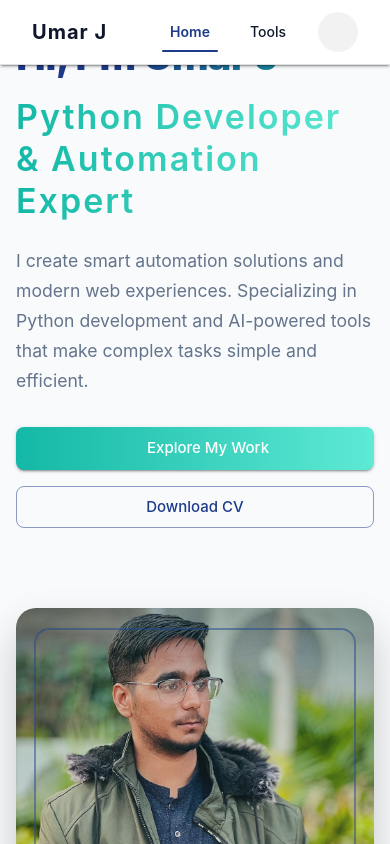
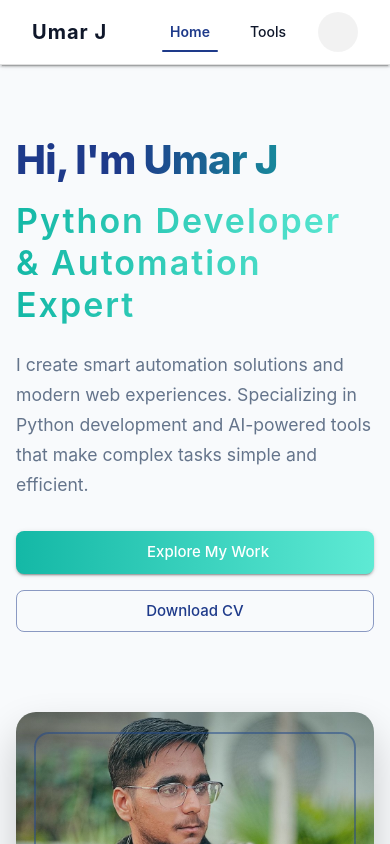
Before and after one commit to umarJ-max/portfolio-web, a React (Vite) app: page / in a window 390 px wide. Shown: the top 844 px of the page. Built offline with nearby package versions, Linux system fonts and the light colour scheme; some icons are missing.

Commit message:
fix: adjusted mobile view padding to prevent content overlap with navigation bar

```diff
--- a/src/pages/Home.jsx
+++ b/src/pages/Home.jsx
@@ -29,11 +29,12 @@ export default function Home() {
       {/* Hero Section */}
       <Box
         sx={{
-          pt: { xs: 4, md: 8 },
+          pt: { xs: 10, md: 8 },  // Increased top padding for mobile
           pb: { xs: 8, md: 12 },
           minHeight: '90vh',
           display: 'flex',
-          alignItems: 'center'
+          alignItems: 'center',
+          marginTop: { xs: '56px', sm: '64px' }  // Add margin for the navbar height
         }}
       >
         <Container maxWidth="lg">
```
